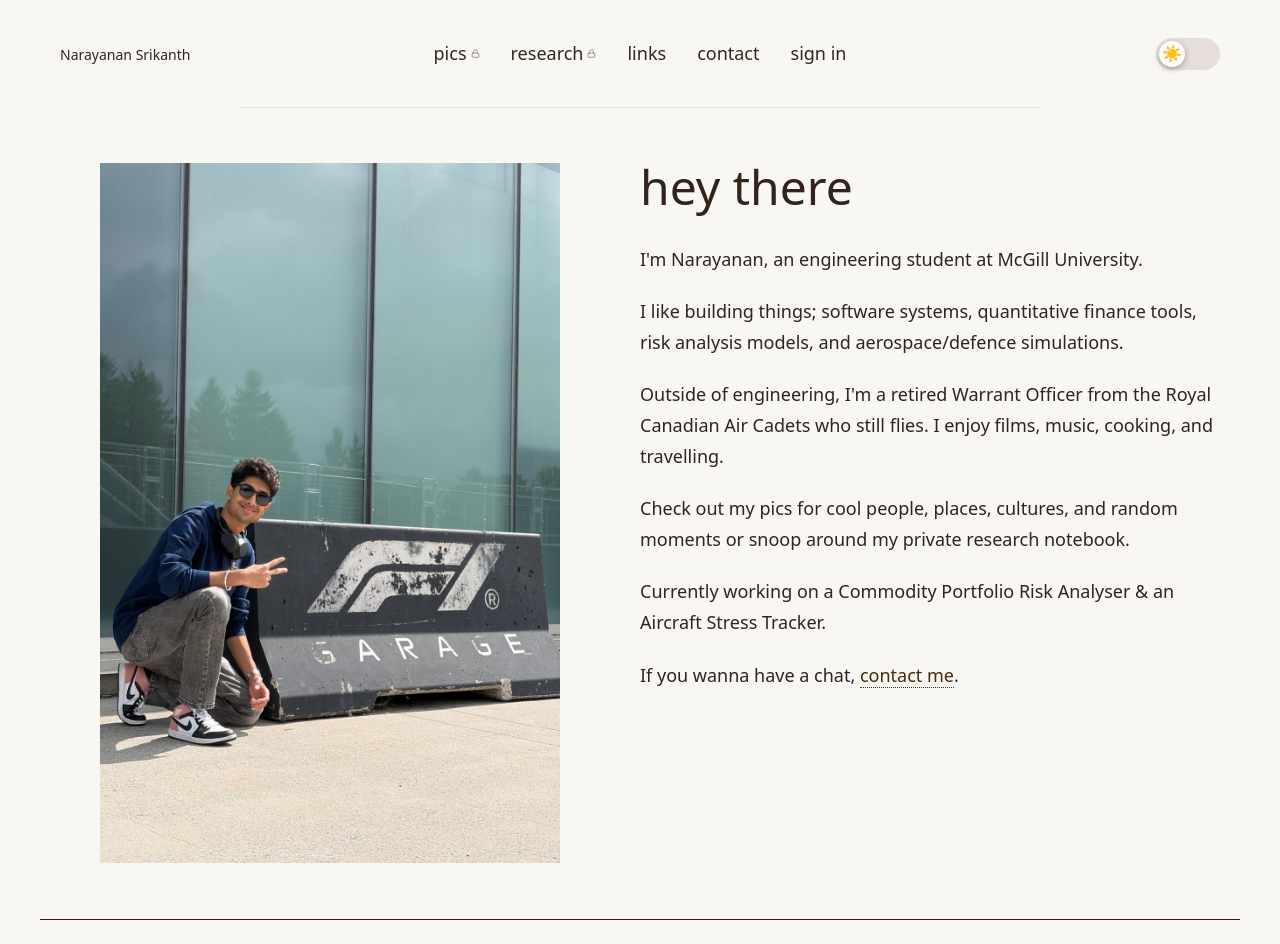
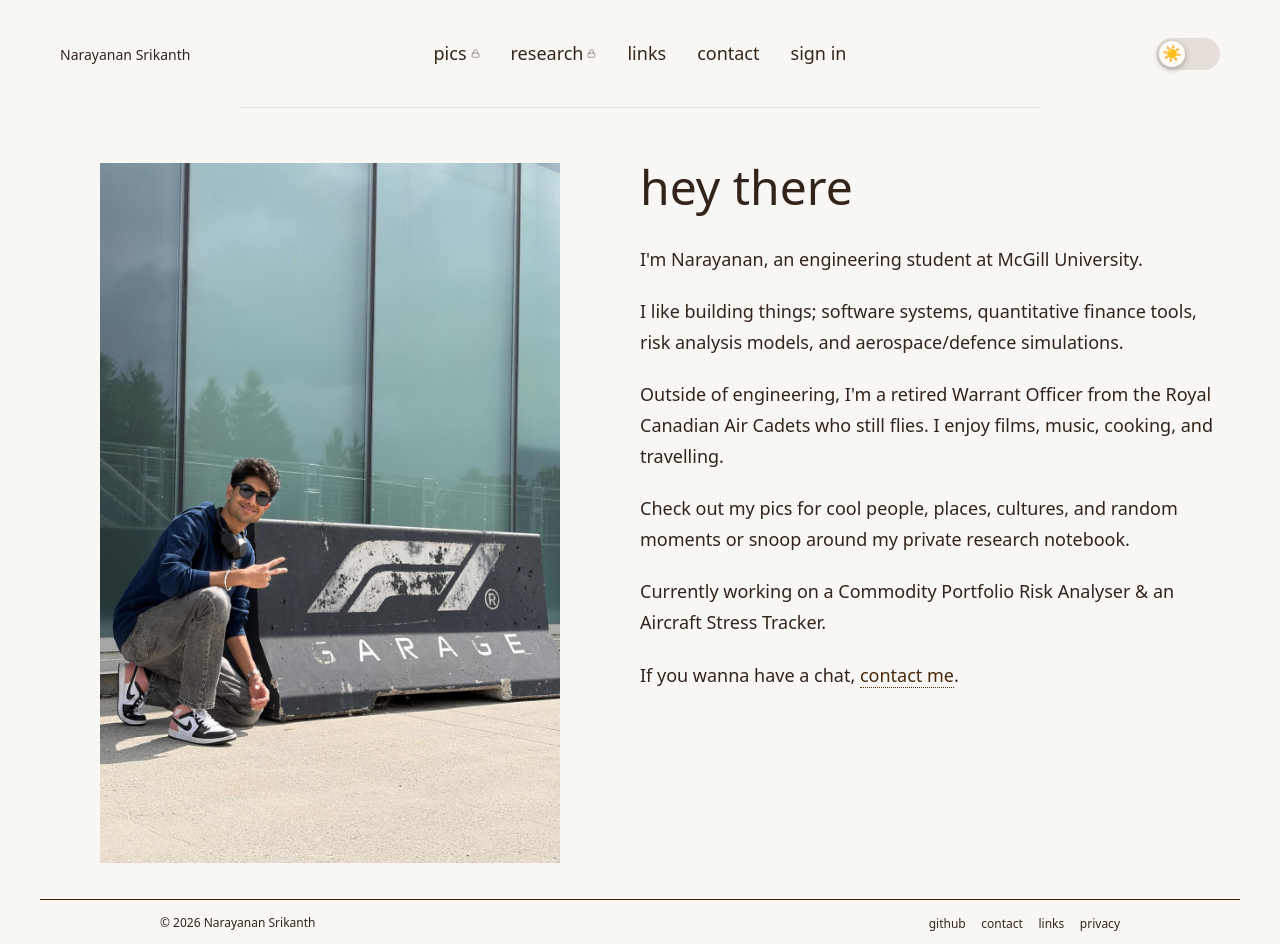
Before and after one commit to NarayananSri27/narayanansrikanth-web, a Next.js app: page / in a window 1280 px wide. Shown: the top 944 px of the page. Built offline with nearby package versions, Linux system fonts and the light colour scheme; no server answers.

Commit message:
smaller footer

```diff
--- a/src/app/globals.css
+++ b/src/app/globals.css
@@ -504,3 +504,13 @@ body.dark-mode .contact a {
 
 /* ===== GALLERY PHOTOS: remove tint overlay ===== */
 .album::before { display: none !important; }
+
+/* ===== FOOTER SIZE (change these numbers to resize the footer) ===== */
+:root { --footer-size: 12px; --footer-pad: 8px; --footer-top: 30px; }
+footer {
+  margin-top: var(--footer-top) !important;
+  padding: var(--footer-pad) 0 !important;
+}
+.footer-content p,
+footer a { font-size: var(--footer-size) !important; }
+.footer-content ul { gap: calc(var(--footer-size) * 1.3) !important; }
```
